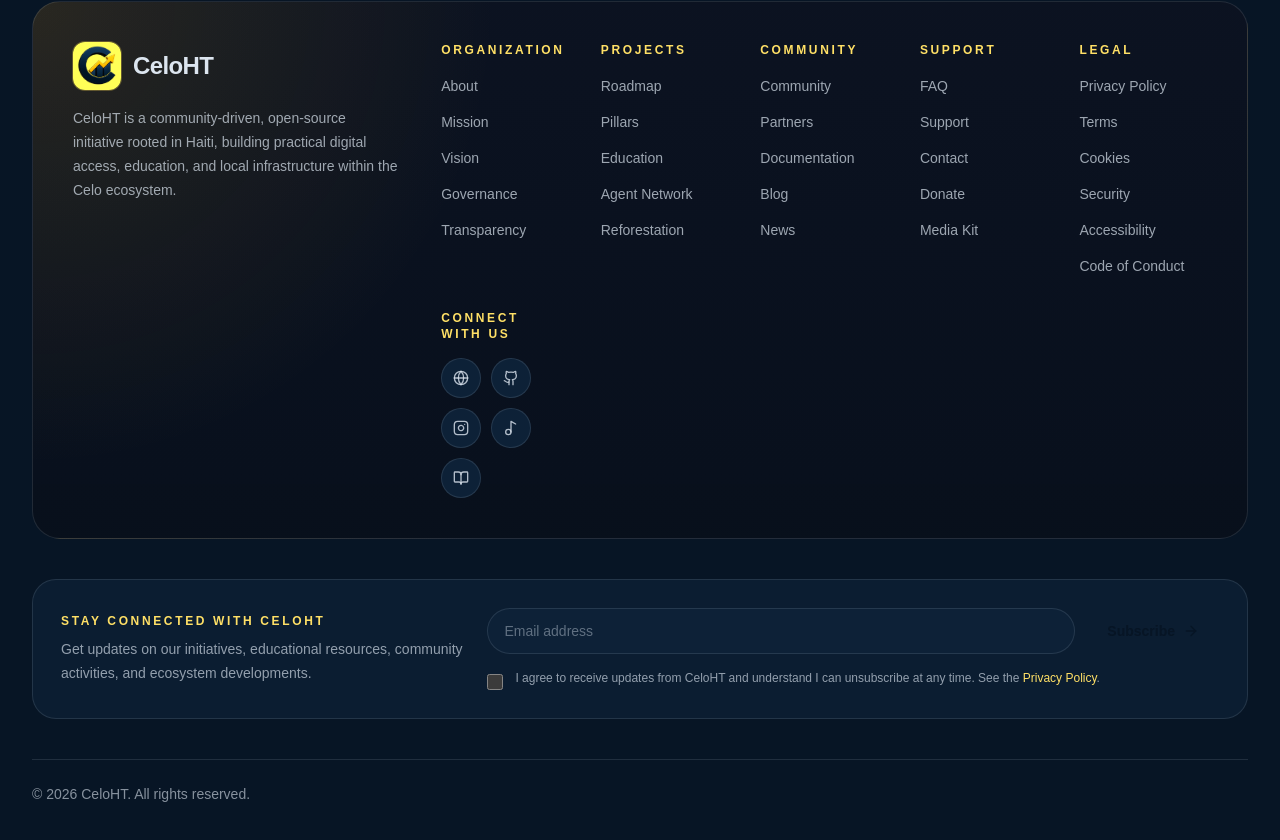
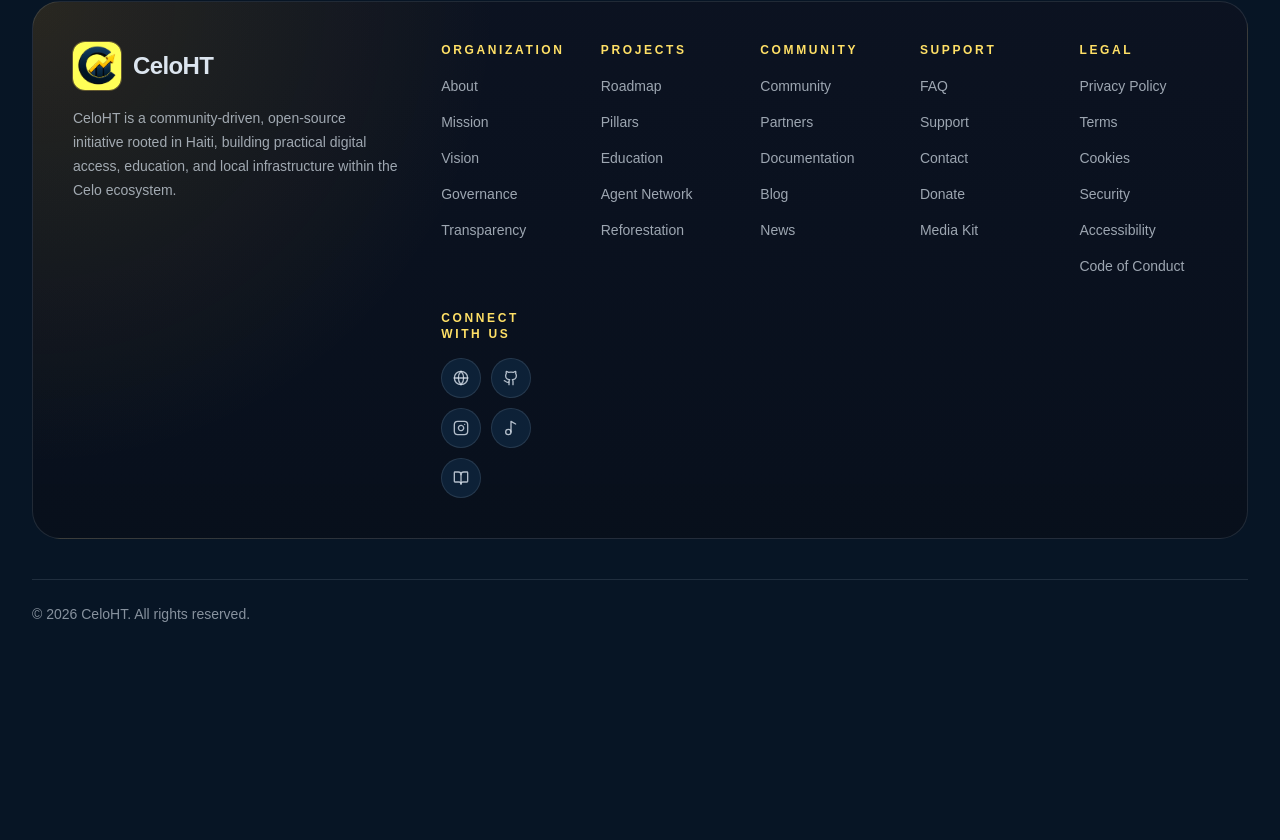
Before and after one commit to Celo-HaiTi/celoht-siteweb, a Next.js app: page /contact in a window 1280 px wide. Shown: the part 1960-2800 px from the top of the page. After the commit the page ends 2632 px from the top, so only its background shows below. Built offline with nearby package versions, Linux system fonts and the light colour scheme; no server answers.

Commit message:
Remove retired newsletter signup from footer

```diff
--- a/src/components/Footer.tsx
+++ b/src/components/Footer.tsx
@@ -16,7 +16,6 @@ import {
   assetPath,
 } from "@/lib/constants";
 import { footerNav } from "@/lib/nav";
-import { NewsletterForm } from "@/components/NewsletterForm";
 
 const socialLinks = [
   { label: "Website", href: WEBSITE_URL, icon: Globe },
@@ -95,21 +94,6 @@ export function Footer() {
           </div>
         </div>
 
-        <div className="mt-10 rounded-[24px] border border-parchment-100/10 bg-navy-900/70 p-5 sm:p-6 lg:p-7">
-          <div className="grid gap-6 lg:grid-cols-[1.1fr_2fr] lg:items-center">
-            <div>
-              <p className="text-xs font-semibold uppercase tracking-[0.22em] text-gold-300">
-                Stay Connected with CeloHT
-              </p>
-              <p className="mt-2 max-w-md text-sm leading-6 text-parchment-100/65">
-                Get updates on our initiatives, educational resources, community activities,
-                and ecosystem developments.
-              </p>
-            </div>
-            <NewsletterForm />
-          </div>
-        </div>
-
         <div className="mt-10 border-t border-parchment-100/10 pt-6 text-sm text-parchment-100/60">
           <p className="text-center sm:text-left">© 2026 CeloHT. All rights reserved.</p>
         </div>
```
Also changed, not shown: 1 other file (tests, documents, lock files or other folders).
